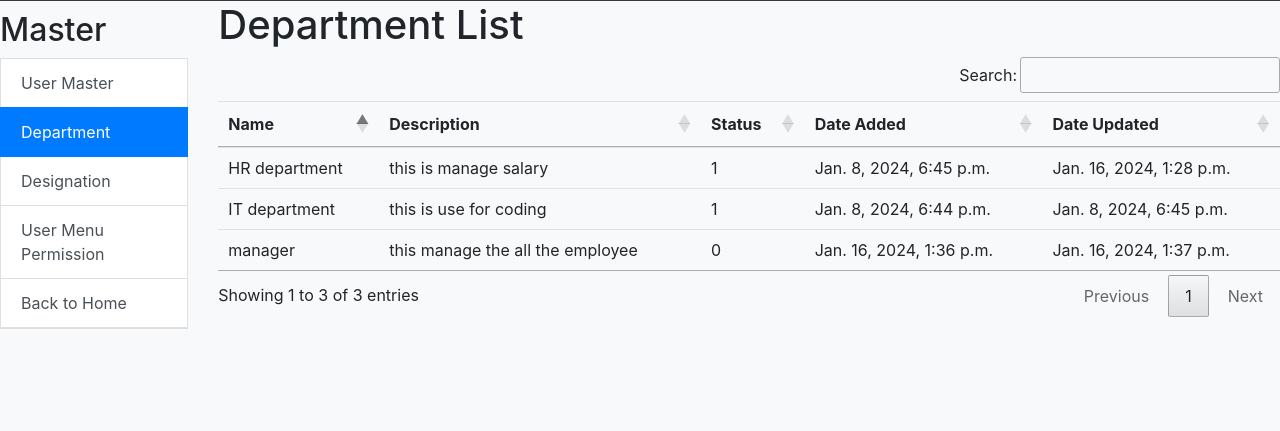
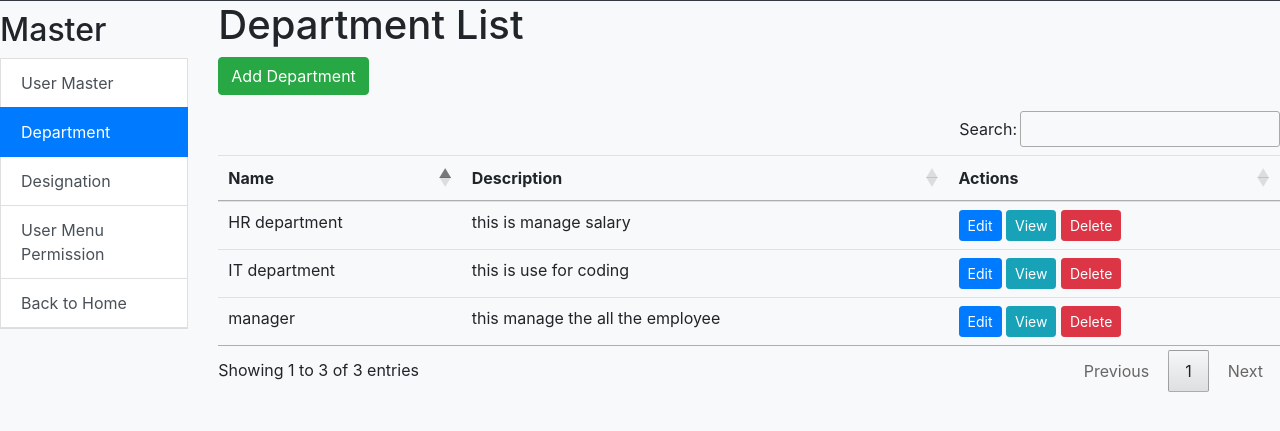
Before and after one commit to nikh27/employemanagement, a Django app: page /emp_home/department/ in a window 1280 px wide. Shown: the part 75-506 px from the top of the page. Run offline with Django 5.2, Linux system fonts and the light colour scheme; data comes from the database, SQL or seed files in the repository; both versions use the stored data as it was after the commit; some libraries are stand-ins or nearby versions.

Commit message:
just few changes
second commit

```diff
--- a/employee/templates/department.html
+++ b/employee/templates/department.html
@@ -2,14 +2,13 @@
 
 {% block content %}
   <h1>Department List</h1>
+  <a href="{% url 'add_department' %}" class="btn btn-success mb-3">Add Department</a>
   <table class="table" id='example'>
     <thead>
       <tr>
         <th scope="col">Name</th>
         <th scope="col">Description</th>
-        <th scope="col">Status</th>
-        <th scope="col">Date Added</th>
-        <th scope="col">Date Updated</th>
+        <th scope="col">Actions</th>
       </tr>
     </thead>
     <tbody>
@@ -17,10 +16,35 @@
         <tr>
           <td>{{ department.name }}</td>
           <td>{{ department.description }}</td>
-          <td>{{ department.status }}</td>
-          <td>{{ department.date_added }}</td>
-          <td>{{ department.date_updated }}</td>
+          <td>
+            <a href="{% url 'edit_department' department.id %}" class="btn btn-primary btn-sm">Edit</a>
+            <a href="{% url 'view_department' department.id %}" class="btn btn-info btn-sm">View</a>
+            <button type="button" class="btn btn-danger btn-sm" data-toggle="modal" data-target="#deleteDepartment{{ department.id }}">
+              Delete
+            </button>
+          </td>
         </tr>
+
+        <!-- Modal for Delete Department -->
+        <div class="modal fade" id="deleteDepartment{{ department.id }}" tabindex="-1" role="dialog" aria-labelledby="deleteDepartmentLabel" aria-hidden="true">
+          <div class="modal-dialog" role="document">
+            <div class="modal-content">
+              <div class="modal-header">
+                <h5 class="modal-title" id="deleteDepartmentLabel">Delete Department</h5>
+                <button type="button" class="close" data-dismiss="modal" aria-label="Close">
+                  <span aria-hidden="true">&times;</span>
+                </button>
+              </div>
+              <div class="modal-body">
+                <p>Are you sure you want to delete the department '{{ department.name }}'?</p>
+              </div>
+              <div class="modal-footer">
+                <button type="button" class="btn btn-secondary" data-dismiss="modal">Cancel</button>
+                <a href="{% url 'delete_department' department.id %}" class="btn btn-danger">Delete</a>
+              </div>
+            </div>
+          </div>
+        </div>
       {% endfor %}
     </tbody>
   </table>
--- a/employee/urls.py
+++ b/employee/urls.py
@@ -8,9 +8,17 @@ urlpatterns = [
     path('emp_home/task_management/', task_management, name='task_management'),
     path('emp_home/report/', report, name='report'),
     path('user_master/', user_master, name='user_master'),
+    # User Management URLs
     path('edit_user/<int:user_id>/', edit_user, name='edit_user'),
     path('view_user/<int:user_id>/', view_user, name='view_user'),
     path('delete_user/<int:user_id>/', delete_user, name='delete_user'),
+
+    # Department URLs
+    path('edit_department/<int:department_id>/', edit_department, name='edit_department'),
+    path('view_department/<int:department_id>/', view_department, name='view_department'),
+    path('delete_department/<int:department_id>/', delete_department, name='delete_department'),
+    path('add_department/', add_department, name='add_department'),
+
     path('department/', department, name='department'),
     path('designation/', designation, name='designation'),
     path('user_menu_permission/', user_menu_permission, name='user_menu_permission'),
--- a/employee/views.py
+++ b/employee/views.py
@@ -101,6 +101,46 @@ def delete_user(request, user_id):
 
     return render(request, 'delete_user.html', {'user': user})
 
+@login_required
+def edit_department(request, department_id):
+    department = get_object_or_404(Department, id=department_id)
+
+    if request.method == 'POST':
+        form = DepartmentForm(request.POST, instance=department)
+        if form.is_valid():
+            form.save()
+            return redirect('department')  # Redirect to the department page
+    else:
+        form = DepartmentForm(instance=department)
+
+    return render(request, 'edit_department.html', {'department': department, 'form': form})
+
+def view_department(request, department_id):
+    department = get_object_or_404(Department, id=department_id)
+    return render(request, 'view_department.html', {'department': department})
+
+@login_required
+def delete_department(request, department_id):
+    department = get_object_or_404(Department, id=department_id)
+
+    if request.method == 'POST':
+        # Delete department
+        department.delete()
+        return redirect('department')  # Redirect to a success page or wherever you want
+
+    return render(request, 'delete_department.html', {'department': department})
+
+def add_department(request):
+    if request.method == 'POST':
+        form = DepartmentForm(request.POST)
+        if form.is_valid():
+            form.save()
+            return redirect('department')  # Redirect to the department list or any other page
+    else:
+        form = DepartmentForm()
+
+    return render(request, 'add_department.html', {'form': form})
+
 def task_management(request):
     return render(request, 'task_management.html')
 
```
Also changed, not shown: employee/forms.py (+6 -1 lines), employee/templates/add_department.html (added, +29 -0 lines), employee/templates/delete_department.html (added, +13 -0 lines), employee/templates/edit_department.html (added, +10 -0 lines), employee/templates/view_department.html (added, +50 -0 lines), employemanagement/db.sqlite3.
